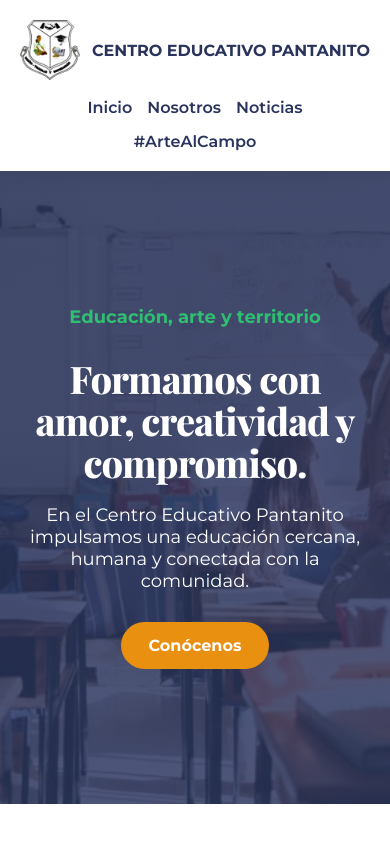
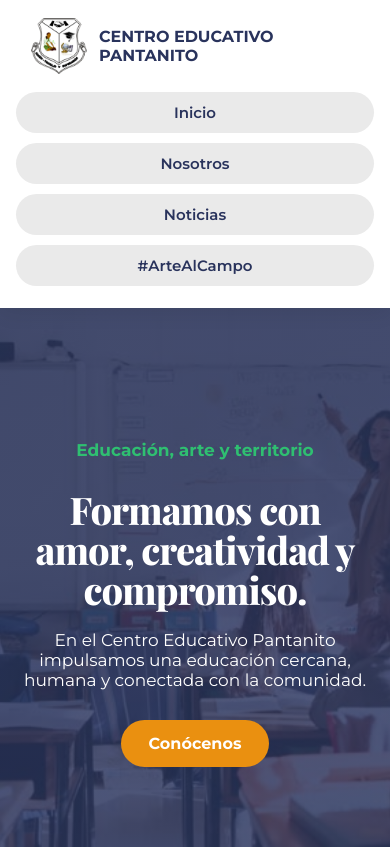
Before and after one commit to mstovarh/pw-colegio-pantanito, a plain HTML site: page index.html in a window 390 px wide. Shown: the top 847 px of the page. Drawn offline with nearby package versions, Linux system fonts and the light colour scheme.

Commit message:
Mejorando el diseño responsivo

```diff
--- a/styles.css
+++ b/styles.css
@@ -233,28 +233,85 @@ span {
 @media (max-width: 768px) {
   .navbar {
     height: auto;
-    padding: 20px 0;
+    padding: 18px 0 22px;
     flex-direction: column;
     gap: 18px;
   }
 
+  .logo {
+    justify-content: center;
+    text-align: left;
+  }
+
+  .logo span {
+    font-size: 18px;
+    line-height: 1.2;
+    max-width: 260px;
+  }
+
+  .logo-box {
+    width: 56px;
+    height: 56px;
+    flex-shrink: 0;
+  }
+
   .menu {
-    flex-wrap: wrap;
-    justify-content: center;
-    gap: 15px;
+    width: 100%;
+    display: grid;
+    grid-template-columns: repeat(2, 1fr);
+    gap: 12px;
+  }
+
+  .menu li {
+    width: 100%;
+  }
+
+  .menu a {
+    display: block;
+    width: 100%;
+    text-align: center;
+    background: var(--gris);
+    padding: 12px 10px;
+    border-radius: 999px;
+    font-size: 15px;
+  }
+
+  .menu a:hover {
+    background: var(--naranja);
+    color: var(--blanco);
   }
 
   .hero {
+    min-height: 70vh;
     text-align: center;
-    min-height: 75vh;
+    padding: 70px 0;
+  }
+
+  .hero-content {
+    width: 88%;
+  }
+
+  .tag {
+    font-size: 18px;
+    margin-bottom: 18px;
+  }
+
+  .hero h1 {
+    font-size: 45px;
+    line-height: 1.05;
   }
 
   .hero p {
+    font-size: 19px;
     margin-left: auto;
     margin-right: auto;
   }
 
   .cards {
+    grid-template-columns: 1fr;
+  }
+
+  .mission-vision {
     grid-template-columns: 1fr;
   }
 
@@ -264,7 +321,39 @@ span {
   }
 
   .section h2 {
-    font-size: 32px;
+    font-size: 34px;
+  }
+}
+
+@media (max-width: 430px) {
+  .navbar {
+    width: 92%;
+  }
+
+  .logo span {
+    font-size: 16px;
+  }
+
+  .menu {
+    grid-template-columns: 1fr;
+    gap: 10px;
+  }
+
+  .menu a {
+    font-size: 15px;
+    padding: 11px;
+  }
+
+  .hero h1 {
+    font-size: 38px;
+  }
+
+  .hero p {
+    font-size: 17px;
+  }
+
+  .tag {
+    font-size: 16px;
   }
 }
 
```
